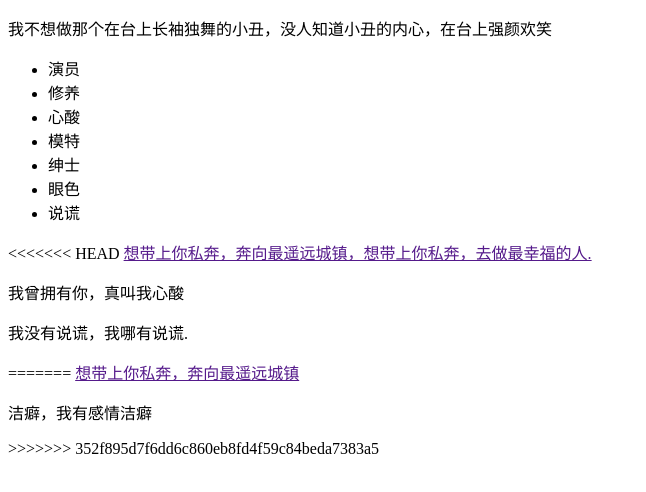
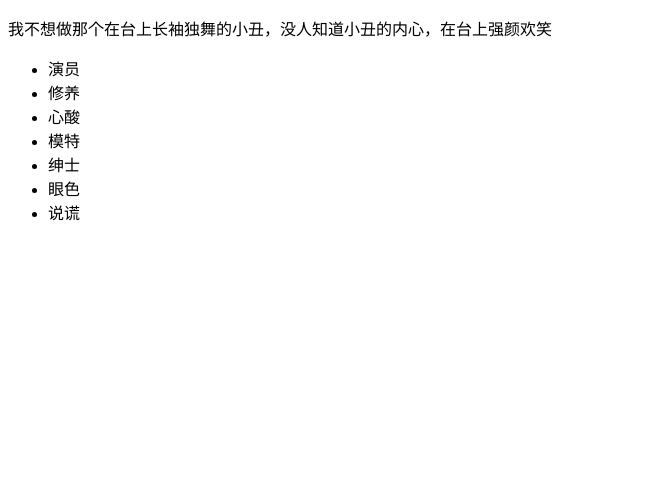
Before and after one commit to flyceibo/ceibo, a plain HTML site: page githubtest.html in a window 1280 px wide. Shown: the whole page, without its empty margins (0-646 px from the left). Drawn offline with Linux system fonts and the light colour scheme.

Commit message:
第二次修改

```diff
--- a/githubtest.html
+++ b/githubtest.html
@@ -15,13 +15,6 @@
 			<li>眼色</li>
 			<li>说谎</li>
 		</ul>
-<<<<<<< HEAD
-		<a href="">想带上你私奔，奔向最遥远城镇，想带上你私奔，去做最幸福的人.</a>
-		<p>我曾拥有你，真叫我心酸</p>
-		<p>我没有说谎，我哪有说谎.</p>
-=======
-		<a href="">想带上你私奔，奔向最遥远城镇</a>
-		<p>洁癖，我有感情洁癖</p>
->>>>>>> 352f895d7f6dd6c860eb8fd4f59c84beda7383a5
+
 	</body>
 </html>
```
